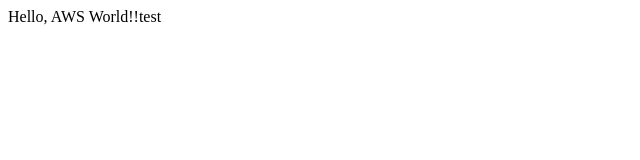
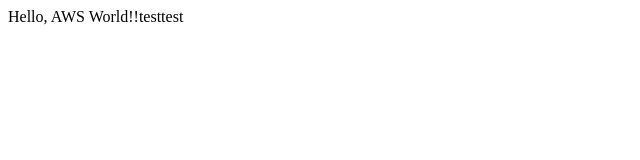
Before and after one commit to t-man283/kadai_20240219, a plain HTML site: page src/index.html in a window 1280 px wide. Shown: the full height of the page, 0-640 px from the left. Drawn offline with Linux system fonts and the light colour scheme.

Commit message:
Update index.html v3

```diff
--- a/src/index.html
+++ b/src/index.html
@@ -6,6 +6,6 @@
   <title>CI/CDハンズオン</title>
 </head>
 <body>
-  Hello, AWS World!!test
+  Hello, AWS World!!testtest
 </body>
 </html>
```
